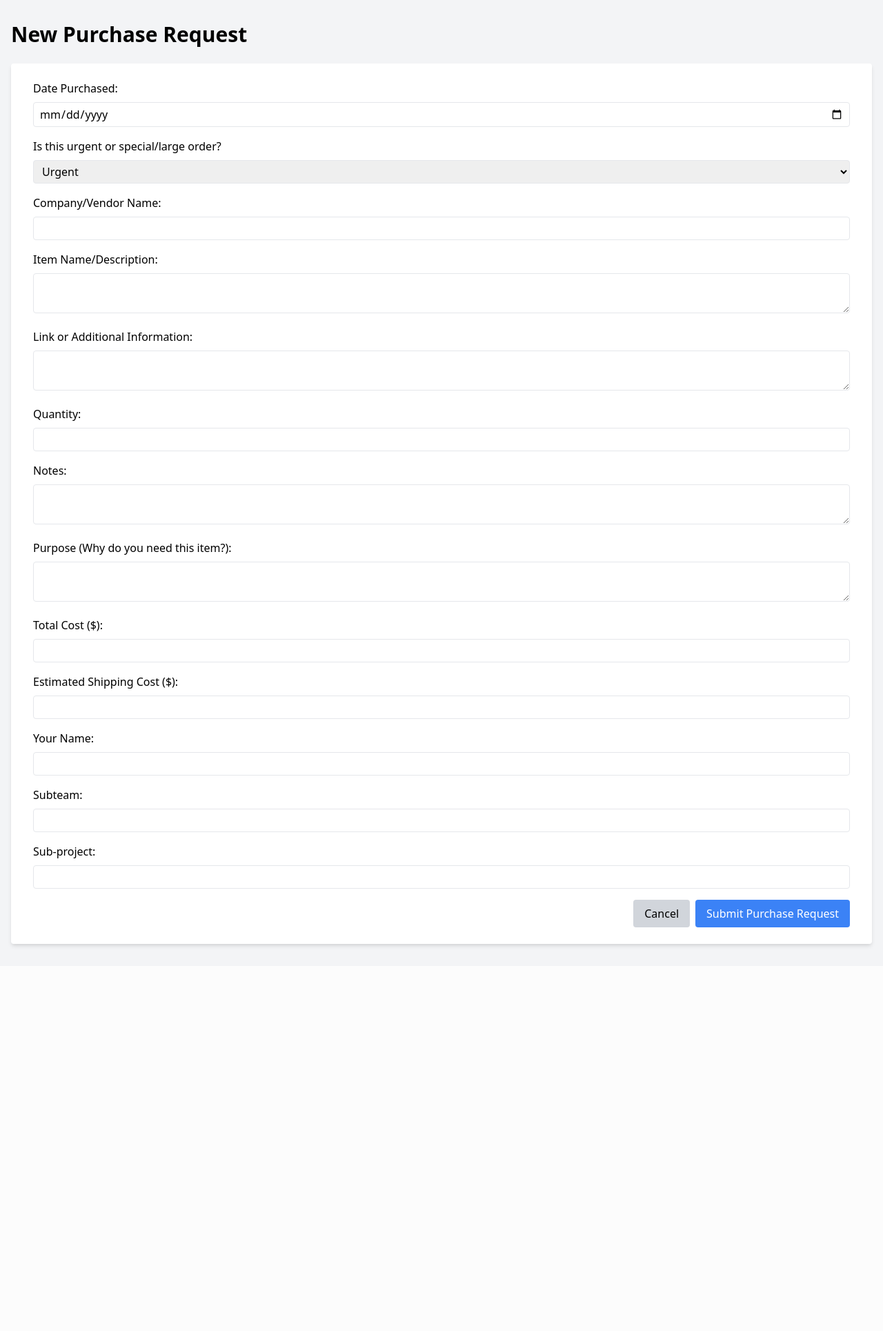
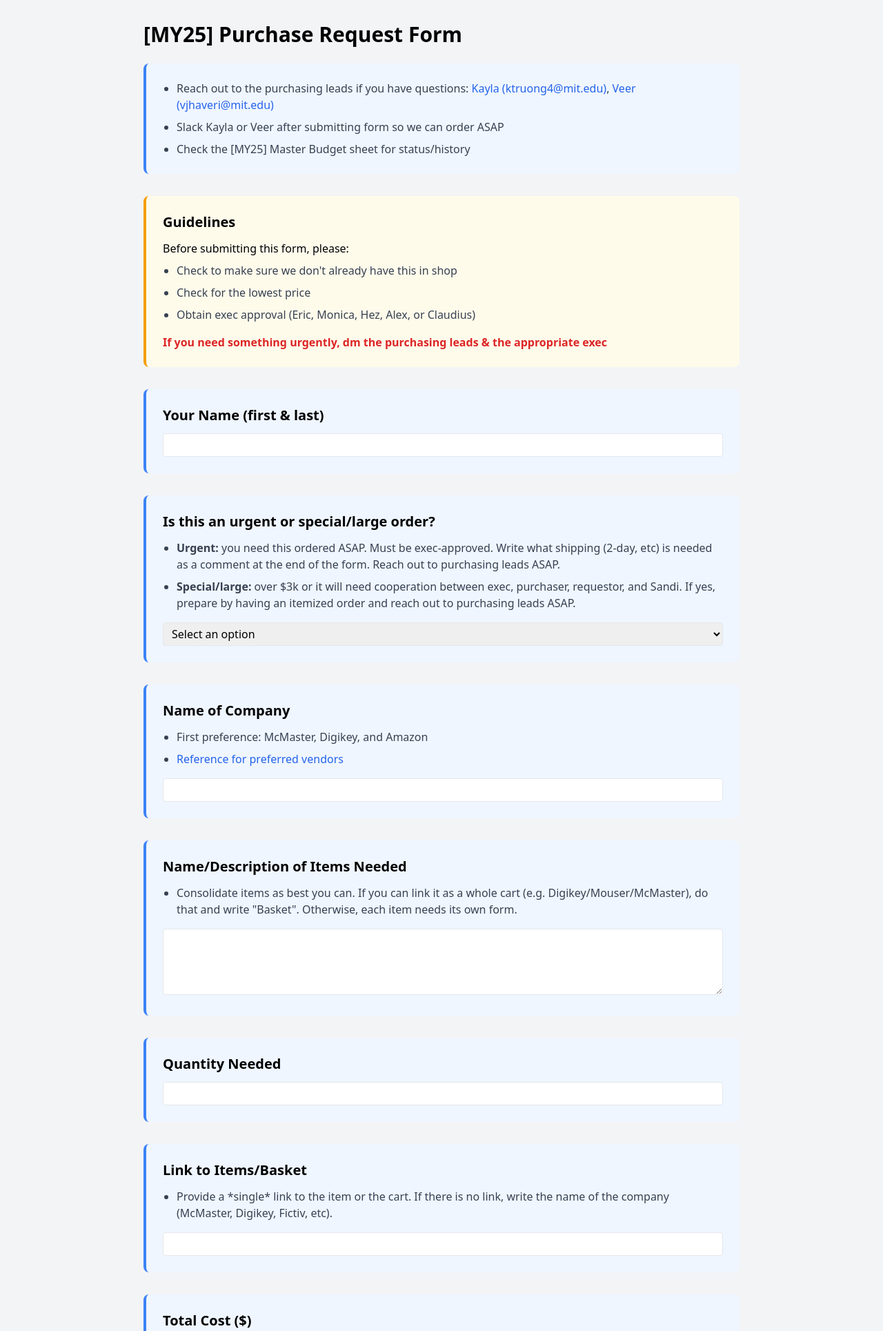
Before and after one commit to zhizhen-kyle-luo/PurchasingApp, a Flask app: page /purchase/new in a window 1280 px wide. Shown: the top 1929 px of the page at 69% size. Before the commit the page ends 1374 px from the top, so only its background shows below. Run offline with Flask 3, Linux system fonts and the light colour scheme; the visitor is signed in with stand-in values (Sample User, id 1).

Commit message:
Update new_purchase.html

```diff
--- a/templates/new_purchase.html
+++ b/templates/new_purchase.html
@@ -1,14 +1,39 @@
 <!DOCTYPE html>
 <html>
 <head>
-    <title>New Purchase Request</title>
+    <title>[MY25] Purchase Request Form</title>
     <link rel="stylesheet" href="https://cdnjs.cloudflare.com/ajax/libs/tailwindcss/2.2.19/tailwind.min.css">
 </head>
 <body class="bg-gray-100">
-    <div class="container mx-auto px-4 py-8">
-        <h1 class="text-3xl font-bold mb-6">New Purchase Request</h1>
+    <div class="container mx-auto px-4 py-8 max-w-4xl">
+        <h1 class="text-3xl font-bold mb-6">[MY25] Purchase Request Form</h1>
 
-        <div class="bg-white shadow-md rounded px-8 py-6">
+        <!-- Important Information Section -->
+        <div class="bg-blue-50 border-l-4 border-blue-500 p-6 mb-8 rounded-lg">
+            <ul class="list-disc pl-5 space-y-2 text-gray-700">
+                <li>Reach out to the purchasing leads if you have questions:
+                    <a href="mailto:ktruong4@mit.edu" class="text-blue-600 hover:underline">Kayla (ktruong4@mit.edu)</a>,
+                    <a href="mailto:vjhaveri@mit.edu" class="text-blue-600 hover:underline">Veer (vjhaveri@mit.edu)</a>
+                </li>
+                <li>Slack Kayla or Veer after submitting form so we can order ASAP</li>
+                <li>Check the [MY25] Master Budget sheet for status/history</li>
+            </ul>
+        </div>
+
+        <!-- Guidelines Section -->
+        <div class="bg-yellow-50 border-l-4 border-yellow-500 p-6 mb-8 rounded-lg">
+            <h2 class="text-xl font-bold mb-3">Guidelines</h2>
+            <p class="mb-2">Before submitting this form, please:</p>
+            <ul class="list-disc pl-5 space-y-2 text-gray-700">
+                <li>Check to make sure we don't already have this in shop</li>
+                <li>Check for the lowest price</li>
+                <li>Obtain exec approval (Eric, Monica, Hez, Alex, or Claudius)</li>
+            </ul>
+            <p class="mt-4 text-red-600 font-semibold">
+                If you need something urgently, dm the purchasing leads & the appropriate exec
+            </p>
+        </div>
+
         {% with messages = get_flashed_messages() %}
             {% if messages %}
                 {% for message in messages %}
@@ -20,72 +45,110 @@
         {% endwith %}
 
         <form method="POST">
-                <div class="mb-4">
-                    <label class="block mb-2">Date Purchased:</label>
-                    <input type="date" name="purchase_date" required
+            <!-- Your Name Section -->
+            <div class="bg-blue-50 border-l-4 border-blue-500 p-6 mb-8 rounded-lg">
+                <h2 class="text-xl font-bold mb-3">Your Name (first & last)</h2>
+                <input type="text" name="requester_name" required
                        class="w-full border rounded px-2 py-1">
             </div>
 
-                <div class="mb-4">
-                    <label class="block mb-2">Is this urgent or special/large order?</label>
+            <!-- Urgency Section -->
+            <div class="bg-blue-50 border-l-4 border-blue-500 p-6 mb-8 rounded-lg">
+                <h2 class="text-xl font-bold mb-3">Is this an urgent or special/large order?</h2>
+                <ul class="list-disc pl-5 space-y-2 text-gray-700 mb-4">
+                    <li><strong>Urgent:</strong> you need this ordered ASAP. Must be exec-approved. Write what shipping (2-day, etc) is needed as a comment at the end of the form. Reach out to purchasing leads ASAP.</li>
+                    <li><strong>Special/large:</strong> over $3k or it will need cooperation between exec, purchaser, requestor, and Sandi. If yes, prepare by having an itemized order and reach out to purchasing leads ASAP.</li>
+                </ul>
                 <select name="urgency" required class="w-full border rounded px-2 py-1">
+                    <option value="">Select an option</option>
                     <option value="urgent">Urgent</option>
                     <option value="special">Special/Large</option>
-                        <option value="normal">Normal</option>
+                    <option value="both">Both</option>
+                    <option value="normal">Neither</option>
                 </select>
             </div>
 
-                <div class="mb-4">
-                    <label class="block mb-2">Company/Vendor Name:</label>
+            <!-- Company Section -->
+            <div class="bg-blue-50 border-l-4 border-blue-500 p-6 mb-8 rounded-lg">
+                <h2 class="text-xl font-bold mb-3">Name of Company</h2>
+                <ul class="list-disc pl-5 space-y-2 text-gray-700 mb-4">
+                    <li>First preference: McMaster, Digikey, and Amazon</li>
+                    <li><a href="https://docs.google.com/spreadsheets/d/1Yc5VMqho-xrae6zBpSbBLjzb9Fmuj89p41ogwmlUk8Q/edit#gid=0"
+                           target="_blank"
+                           class="text-blue-600 hover:underline">Reference for preferred vendors</a></li>
+                </ul>
                 <input type="text" name="vendor_name" required
                        class="w-full border rounded px-2 py-1">
             </div>
 
-                <div class="mb-4">
-                    <label class="block mb-2">Item Name/Description:</label>
+            <!-- Items Section -->
+            <div class="bg-blue-50 border-l-4 border-blue-500 p-6 mb-8 rounded-lg">
+                <h2 class="text-xl font-bold mb-3">Name/Description of Items Needed</h2>
+                <ul class="list-disc pl-5 space-y-2 text-gray-700 mb-4">
+                    <li>Consolidate items as best you can. If you can link it as a whole cart (e.g. Digikey/Mouser/McMaster), do that and write "Basket". Otherwise, each item needs its own form.</li>
+                </ul>
                 <textarea name="item_name" required
-                            class="w-full border rounded px-2 py-1"></textarea>
+                        class="w-full border rounded px-2 py-1 h-24"></textarea>
             </div>
 
-                <div class="mb-4">
-                    <label class="block mb-2">Link or Additional Information:</label>
-                    <textarea name="item_link"
-                            class="w-full border rounded px-2 py-1"></textarea>
-                </div>
-
-                <div class="mb-4">
-                    <label class="block mb-2">Quantity:</label>
+            <!-- Quantity Section -->
+            <div class="bg-blue-50 border-l-4 border-blue-500 p-6 mb-8 rounded-lg">
+                <h2 class="text-xl font-bold mb-3">Quantity Needed</h2>
                 <input type="number" name="quantity" required
                        class="w-full border rounded px-2 py-1">
             </div>
 
-                <div class="mb-4">
-                    <label class="block mb-2">Notes:</label>
-                    <textarea name="notes"
-                            class="w-full border rounded px-2 py-1"></textarea>
+            <!-- Link Section -->
+            <div class="bg-blue-50 border-l-4 border-blue-500 p-6 mb-8 rounded-lg">
+                <h2 class="text-xl font-bold mb-3">Link to Items/Basket</h2>
+                <ul class="list-disc pl-5 space-y-2 text-gray-700 mb-4">
+                    <li>Provide a *single* link to the item or the cart. If there is no link, write the name of the company (McMaster, Digikey, Fictiv, etc).</li>
+                </ul>
+                <input type="text" name="item_link" required
+                       class="w-full border rounded px-2 py-1">
             </div>
 
-                <div class="mb-4">
-                    <label class="block mb-2">Purpose (Why do you need this item?):</label>
-                    <textarea name="purpose" required
-                            class="w-full border rounded px-2 py-1"></textarea>
-                </div>
-
-                <div class="mb-4">
-                    <label class="block mb-2">Total Cost ($):</label>
+            <!-- Cost Section -->
+            <div class="bg-blue-50 border-l-4 border-blue-500 p-6 mb-8 rounded-lg">
+                <h2 class="text-xl font-bold mb-3">Total Cost ($)</h2>
+                <ul class="list-disc pl-5 space-y-2 text-gray-700 mb-4">
+                    <li>Don't account for sales tax or shipping</li>
+                </ul>
                 <input type="number" step="0.01" name="price" required
                        class="w-full border rounded px-2 py-1">
             </div>
 
-                <div class="mb-4">
-                    <label class="block mb-2">Estimated Shipping Cost ($):</label>
+            <!-- Shipping Cost Section -->
+            <div class="bg-blue-50 border-l-4 border-blue-500 p-6 mb-8 rounded-lg">
+                <h2 class="text-xl font-bold mb-3">Shipping Cost ($)</h2>
+                <ul class="list-disc pl-5 space-y-2 text-gray-700 mb-4">
+                    <li>Use zip code 02139 for shipping estimate</li>
+                </ul>
                 <input type="number" step="0.01" name="shipping_cost"
                        class="w-full border rounded px-2 py-1">
             </div>
 
+            <!-- Purpose Section -->
+            <div class="bg-blue-50 border-l-4 border-blue-500 p-6 mb-8 rounded-lg">
+                <h2 class="text-xl font-bold mb-3">Why do you need this item?</h2>
+                <ul class="list-disc pl-5 space-y-2 text-gray-700 mb-4">
+                    <li>Keep this brief but descriptive; edgerton needs to know this for approvals</li>
+                </ul>
+                <textarea name="purpose" required
+                        class="w-full border rounded px-2 py-1 h-24"></textarea>
+            </div>
+
+            <!-- Notes Section -->
+            <div class="bg-blue-50 border-l-4 border-blue-500 p-6 mb-8 rounded-lg">
+                <h2 class="text-xl font-bold mb-3">Any notes? (Optional)</h2>
+                <textarea name="notes"
+                        class="w-full border rounded px-2 py-1 h-24"></textarea>
+            </div>
+
+            <!-- Executive Section -->
             {% if current_user.is_requester() %}
-                <div class="mb-4">
-                    <label class="block mb-2">Verifying Executive:</label>
+            <div class="bg-blue-50 border-l-4 border-blue-500 p-6 mb-8 rounded-lg">
+                <h2 class="text-xl font-bold mb-3">Verifying Executive</h2>
                 <select name="exec_verifier" required class="w-full border rounded px-2 py-1">
                     <option value="">Select an Executive</option>
                     <option value="Exec">Exec (exec@mit.edu)</option>
@@ -93,25 +156,21 @@
             </div>
             {% endif %}
 
-                <div class="mb-4">
-                    <label class="block mb-2">Your Name:</label>
-                    <input type="text" name="requester_name" required
-                           class="w-full border rounded px-2 py-1">
-                </div>
-
-                <div class="mb-4">
-                    <label class="block mb-2">Subteam:</label>
+            <!-- Subteam Section -->
+            <div class="bg-blue-50 border-l-4 border-blue-500 p-6 mb-8 rounded-lg">
+                <h2 class="text-xl font-bold mb-3">Subteam</h2>
                 <input type="text" name="subteam" required
                        class="w-full border rounded px-2 py-1">
             </div>
 
-                <div class="mb-4">
-                    <label class="block mb-2">Sub-project:</label>
+            <!-- Sub-project Section -->
+            <div class="bg-blue-50 border-l-4 border-blue-500 p-6 mb-8 rounded-lg">
+                <h2 class="text-xl font-bold mb-3">Sub-project</h2>
                 <input type="text" name="subproject" required
                        class="w-full border rounded px-2 py-1">
             </div>
 
-                <div class="flex justify-end gap-2">
+            <div class="flex justify-end gap-2 mt-8">
                 <a href="{{ url_for('purchases') }}"
                    class="bg-gray-300 px-4 py-2 rounded">Cancel</a>
                 <button type="submit" class="bg-blue-500 text-white px-4 py-2 rounded">
@@ -120,6 +179,5 @@
             </div>
         </form>
     </div>
-    </div>
 </body>
 </html>
```
Lines whose indentation alone changed are shown as unchanged.
